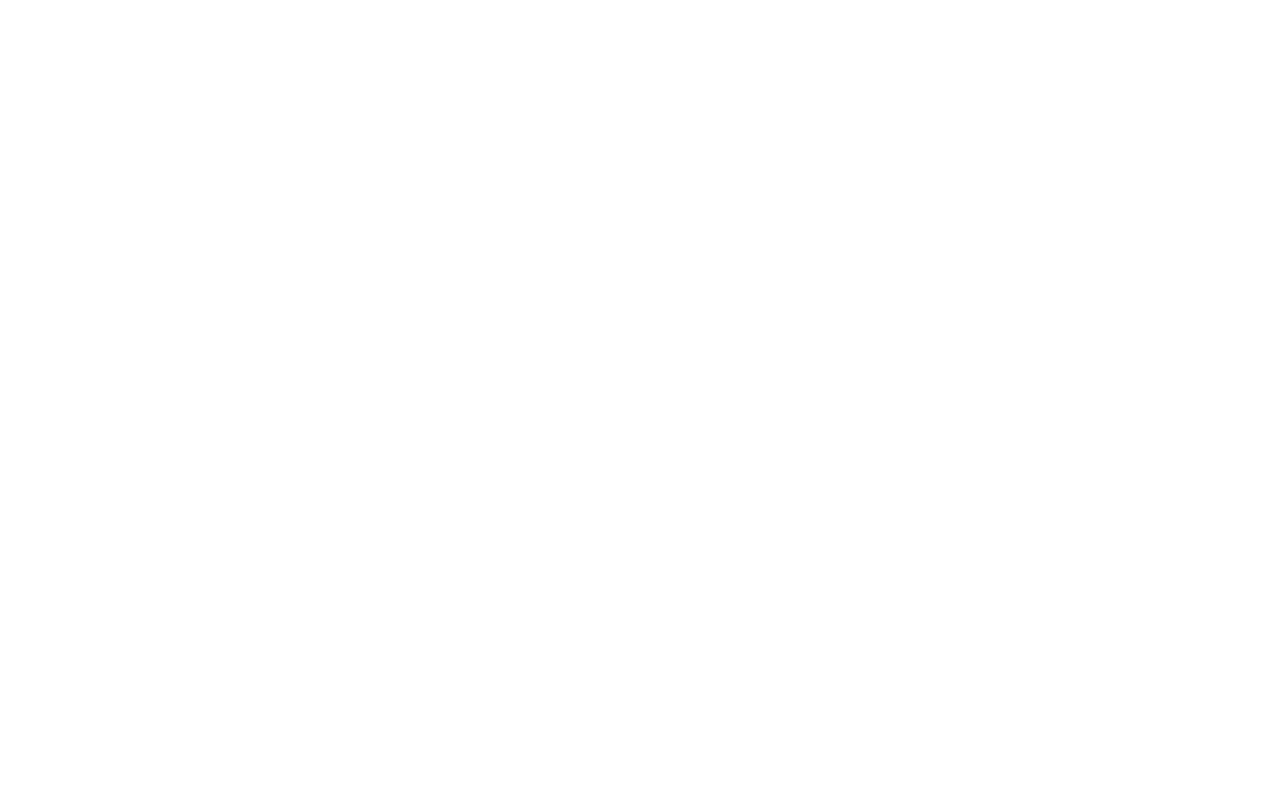
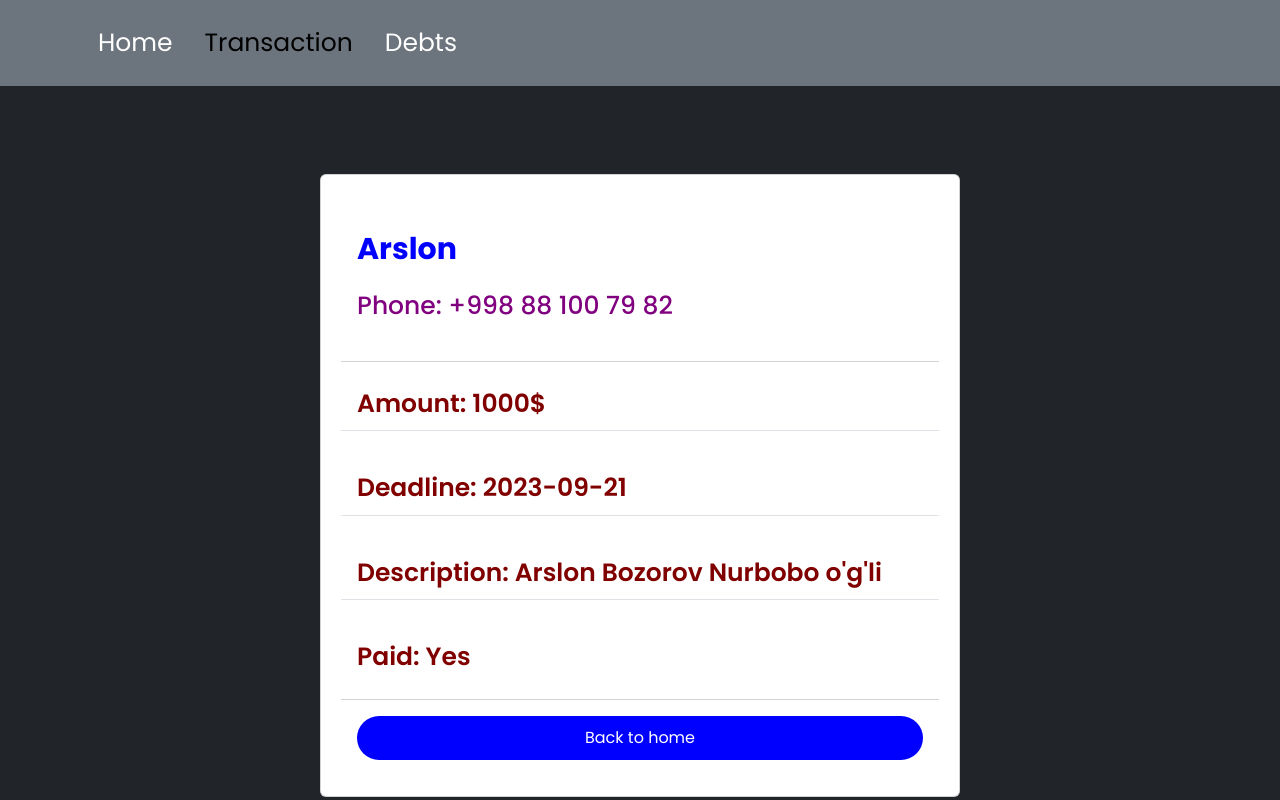
Before and after one commit to Arslon004/Cardmon-project, a React (Create React App) app: page /transaction/1 in a window 1280 px wide. Before the commit this address had no page. Shown: the top 800 px of the page. Built offline with nearby package versions, Linux system fonts and the light colour scheme; the HTML template or start-up script is replaced by a standard one.

Commit message:
add more links

```diff
--- a/src/App.js
+++ b/src/App.js
@@ -3,12 +3,15 @@
 import { BrowserRouter, Navigate, Route, Routes } from "react-router-dom";
 import Loading from "./components/loading/Loading";
 import { toast } from "react-toastify";
+import DebtsMorePage from "./pages/DebtsMorePage";
 
 const Layout = lazy(() => import("./components/layout"));
 const HomePage = lazy(() => import("./pages/HomePage"));
 const HomeMorePage = lazy(() => import("./pages/HomeMorePage"));
 
 const TransactionsPage = lazy(() => import("./pages/TransactionsPage"));
+const TransactionMorePage = lazy(() => import("./pages/TransactionMorePage"));
+
 const DebtsPage = lazy(() => import("./pages/DebtsPage"));
 const LoginPage = lazy(() => import("./pages/LoginPage"));
 
@@ -18,8 +21,10 @@
   const [show, setShow] = useState(false);
   const [validated, setValidated] = useState(false);
   const [totalAmounts, setTotalAmounts] = useState(() => {
-    const savedAmounts = localStorage.getItem('totalAmounts');
-    return savedAmounts ? JSON.parse(savedAmounts) : [
+    const savedAmounts = localStorage.getItem("totalAmounts");
+    return savedAmounts
+      ? JSON.parse(savedAmounts)
+      : [
           {
             id: "1",
             name: "Arslon",
@@ -59,9 +64,9 @@
         ];
   });
 
-  useEffect(()=>{
-    localStorage.setItem('totalAmounts',JSON.stringify(totalAmounts))
-  },[totalAmounts]);
+  useEffect(() => {
+    localStorage.setItem("totalAmounts", JSON.stringify(totalAmounts));
+  }, [totalAmounts]);
 
   const [totalAmount, setTotalAmount] = useState({
     name: "",
@@ -148,7 +153,9 @@
   const unPaidAmount = (id) => {
     let newAmount = totalAmounts.find((totalAmount) => totalAmount.id === id);
     if (newAmount) {
-      const isConfirmed = window.confirm("Are you sure you want to mark this amount as unpaid?");
+      const isConfirmed = window.confirm(
+        "Are you sure you want to mark this amount as unpaid?"
+      );
       if (isConfirmed) {
         setTotalAmounts(
           totalAmounts.map((totalAmount) =>
@@ -160,15 +167,18 @@
     }
   };
 
-
   const paidAmount = (id) => {
     let newAmount = totalAmounts.find((totalAmount) => totalAmount.id === id);
     if (newAmount) {
-      const isConfirmed = window.confirm("Are you sure you want to mark this amount as unpaid?");
+      const isConfirmed = window.confirm(
+        "Are you sure you want to mark this amount as unpaid?"
+      );
       if (isConfirmed) {
         setTotalAmounts(
           totalAmounts.map((totalAmount) =>
-            totalAmount.id === id ? { ...totalAmount, paid: false } : totalAmount
+            totalAmount.id === id
+              ? { ...totalAmount, paid: false }
+              : totalAmount
           )
         );
         toast.success("Amount marked as unpaid successfully!");
@@ -176,23 +186,28 @@
     }
   };
 
-
-  const deleteTransaction=(id)=>{
-    let isDelete = window.confirm("Are you sure you want to delete this transaction?");
-    if(isDelete){
-      let newAmount=totalAmounts.filter((amount)=>amount.id !== id);
+  const deleteTransaction = (id) => {
+    let isDelete = window.confirm(
+      "Are you sure you want to delete this transaction?"
+    );
+    if (isDelete) {
+      let newAmount = totalAmounts.filter((amount) => amount.id !== id);
       setTotalAmounts(newAmount);
       toast.success("Transaction deleted successfully");
     }
-  }
-  const deleteDebt=(id)=>{
-    let isDelete = window.confirm("Are you sure you want to delete this debtor?");
-    if(isDelete){
-      let newAmount=totalAmounts.filter((totalAmount)=>totalAmount.id !== id);
+  };
+  const deleteDebt = (id) => {
+    let isDelete = window.confirm(
+      "Are you sure you want to delete this debtor?"
+    );
+    if (isDelete) {
+      let newAmount = totalAmounts.filter(
+        (totalAmount) => totalAmount.id !== id
+      );
       setTotalAmounts(newAmount);
       toast.success("Debtor deleted successfully");
     }
-  }
+  };
   return (
     <Suspense fallback={<Loading />}>
       <BrowserRouter>
@@ -228,9 +243,24 @@
             />
             <Route
               path="transaction"
-              element={<TransactionsPage deleteTransaction={deleteTransaction} totalAmounts={totalAmounts} />}
+              element={
+                <TransactionsPage
+                  deleteTransaction={deleteTransaction}
+                  totalAmounts={totalAmounts}
                 />
-            <Route path="debts" element={<DebtsPage deleteDebt={deleteDebt} totalAmounts={totalAmounts} />} />
+              }
+            />
+            <Route path="transaction/:transactionId" element={<TransactionMorePage totalAmounts={totalAmounts}/>}/>
+            <Route
+              path="debts"
+              element={
+                <DebtsPage
+                  deleteDebt={deleteDebt}
+                  totalAmounts={totalAmounts}
+                />
+              }
+            />
+            <Route path="debts/:debtsId" element={<DebtsMorePage totalAmounts={totalAmounts}/>}/>
           </Route>
         </Routes>
       </BrowserRouter>
--- a/src/components/card/DebtsCard.jsx
+++ b/src/components/card/DebtsCard.jsx
@@ -1,6 +1,7 @@
 import React from 'react'
 
 import "./Card.css"
+import { Link } from 'react-router-dom'
 const DebtsCard = ({name,deadline,desc,amount,phone,paid,id,deleteDebt}) => {
   return (
     <div className='alert alert-danger debts__card'>
@@ -9,7 +10,7 @@
         <p>{phone} <span className='badge bg-dark'>{deadline}</span></p>
       </div>
       <div>
-        {/* <button className='btn btn-primary me-3' >Unpaid</button> */}
+        <Link to={`/debts/${id}`} className='btn btn-primary me-3' >More...</Link>
         <button className='btn btn-danger' onClick={()=>deleteDebt(id)}>Delete</button>
       </div>
     </div>
--- a/src/components/card/TransactionCard.jsx
+++ b/src/components/card/TransactionCard.jsx
@@ -1,6 +1,7 @@
 import React from 'react'
 
 import "./Card.css"
+import { Link } from 'react-router-dom'
 const TransactionCard = ({name,deadline,desc,amount,phone,paid,id,deleteTransaction}) => {
   return (
     <div className='alert alert-warning transaction__card'>
@@ -9,7 +10,7 @@
         <p>{phone} <span className='badge bg-dark'>{deadline}</span></p>
       </div>
       <div>
-        {/* <button className='btn btn-primary me-3' >Unpaid</button> */}
+        <Link to={`/transaction/${id}`} className='btn btn-primary me-3' >More...</Link>
         <button className='btn btn-danger' onClick={()=>deleteTransaction(id)}>Delete</button>
       </div>
     </div>
--- /dev/null
+++ b/src/pages/DebtsMorePage.jsx
@@ -0,0 +1,33 @@
+import React from 'react'
+import { Card, ListGroup } from 'react-bootstrap';
+import { Link, useParams } from 'react-router-dom'
+
+const DebtsMorePage = ({ totalAmounts }) => {
+  let { debtsId } = useParams();
+  let amount = totalAmounts.find((totalAmount) => totalAmount.id === debtsId);
+
+  if (!amount) {
+    return <div>Not found</div>;
+  }
+  return (
+    <div className="d-flex justify-content-center align-items-center bg-dark" style={{ height: '100vh'}}>
+    <Card style={{ width: '40rem',padding:"20px" }}>
+      <Card.Body>
+        <Card.Title style={{fontSize:"30px",fontWeight:"700",color:"blue",marginTop:"20px",marginBottom:"20px"}}>{amount.name}</Card.Title>
+        <Card.Text style={{fontWeight:500,color:"purple",fontSize:"25px",marginTop:"20px",marginBottom:"20px"}}>Phone: {amount.phone}</Card.Text>
+      </Card.Body>
+      <ListGroup className="list-group-flush">
+        <ListGroup.Item style={{fontWeight:"600", fontSize:"25px", color:"maroon", marginTop:"15px", marginBottom:"15px"}}>Amount: {amount.amount}$</ListGroup.Item>
+        <ListGroup.Item style={{fontWeight:"600", fontSize:"25px", color:"maroon", marginTop:"15px", marginBottom:"15px"}}>Deadline: {amount.deadline}</ListGroup.Item>
+        <ListGroup.Item style={{fontWeight:"600", fontSize:"25px", color:"maroon", marginTop:"15px", marginBottom:"15px"}}>Description: {amount.desc}</ListGroup.Item>
+        <ListGroup.Item style={{fontWeight:"600", fontSize:"25px", color:"maroon", marginTop:"15px", marginBottom:"15px"}}>Paid: {amount.paid ? "Yes" : "No"}</ListGroup.Item>
+      </ListGroup>
+      <Card.Body>
+        <Link to="/debts" style={{textDecoration:"none", width:"100%",background:"blue",display:"block",color:"white",paddingTop:"10px",paddingBottom:"10px",textAlign:"center",borderRadius:"40px"}}>Back to home</Link>
+      </Card.Body>
+    </Card>
+  </div>
+  )
+}
+
+export default DebtsMorePage
--- /dev/null
+++ b/src/pages/TransactionMorePage.jsx
@@ -0,0 +1,34 @@
+import React from 'react'
+import { Card, ListGroup } from 'react-bootstrap';
+import { Link, useParams } from 'react-router-dom'
+
+const TransactionMorePage = ({totalAmounts}) => {
+  let {transactionId}=useParams()
+
+  let amount=totalAmounts.find((totalAmount)=>totalAmount.id === transactionId);
+
+  if(!amount){
+    return <div>Not found</div>;
+  }
+  return (
+    <div className="d-flex justify-content-center align-items-center bg-dark" style={{ height: '100vh'}}>
+    <Card style={{ width: '40rem',padding:"20px" }}>
+      <Card.Body>
+        <Card.Title style={{fontSize:"30px",fontWeight:"700",color:"blue",marginTop:"20px",marginBottom:"20px"}}>{amount.name}</Card.Title>
+        <Card.Text style={{fontWeight:500,color:"purple",fontSize:"25px",marginTop:"20px",marginBottom:"20px"}}>Phone: {amount.phone}</Card.Text>
+      </Card.Body>
+      <ListGroup className="list-group-flush">
+        <ListGroup.Item style={{fontWeight:"600", fontSize:"25px", color:"maroon", marginTop:"15px", marginBottom:"15px"}}>Amount: {amount.amount}$</ListGroup.Item>
+        <ListGroup.Item style={{fontWeight:"600", fontSize:"25px", color:"maroon", marginTop:"15px", marginBottom:"15px"}}>Deadline: {amount.deadline}</ListGroup.Item>
+        <ListGroup.Item style={{fontWeight:"600", fontSize:"25px", color:"maroon", marginTop:"15px", marginBottom:"15px"}}>Description: {amount.desc}</ListGroup.Item>
+        <ListGroup.Item style={{fontWeight:"600", fontSize:"25px", color:"maroon", marginTop:"15px", marginBottom:"15px"}}>Paid: {amount.paid ? "Yes" : "No"}</ListGroup.Item>
+      </ListGroup>
+      <Card.Body>
+        <Link to="/transaction" style={{textDecoration:"none", width:"100%",background:"blue",display:"block",color:"white",paddingTop:"10px",paddingBottom:"10px",textAlign:"center",borderRadius:"40px"}}>Back to home</Link>
+      </Card.Body>
+    </Card>
+  </div>
+  )
+}
+
+export default TransactionMorePage
```
Lines whose indentation alone changed are shown as unchanged.
